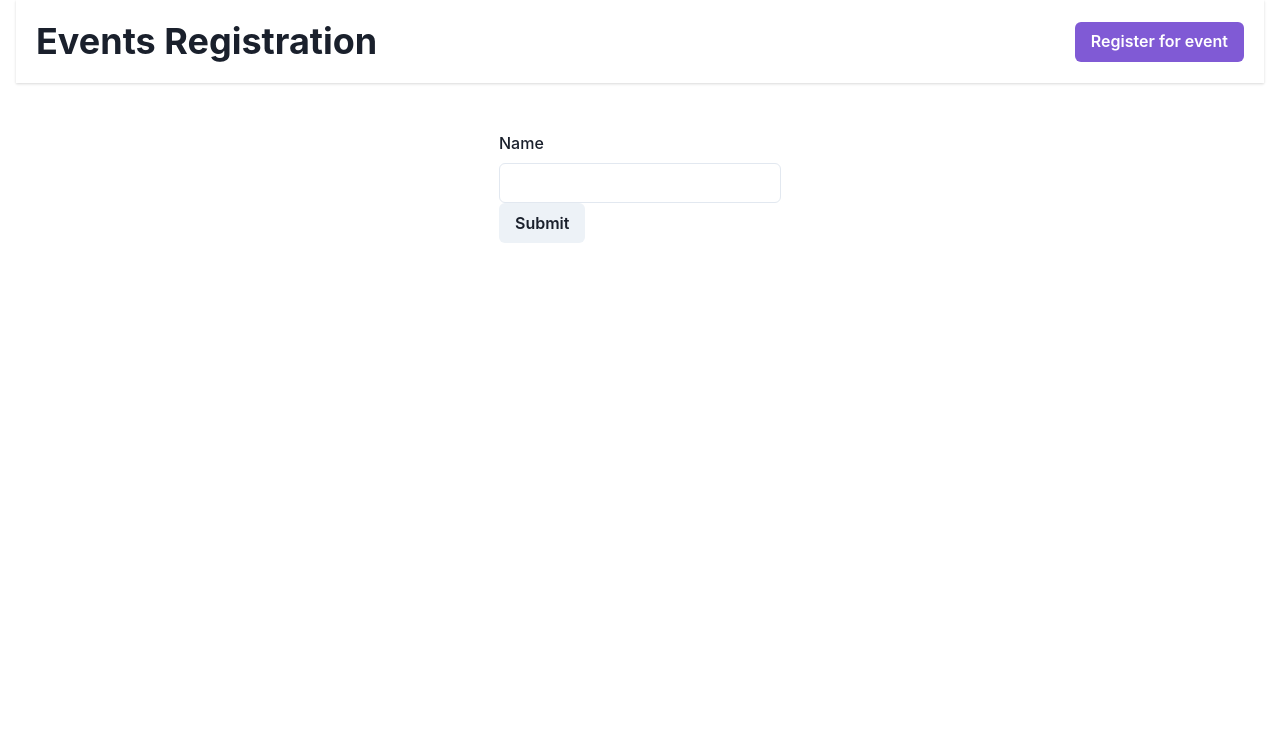
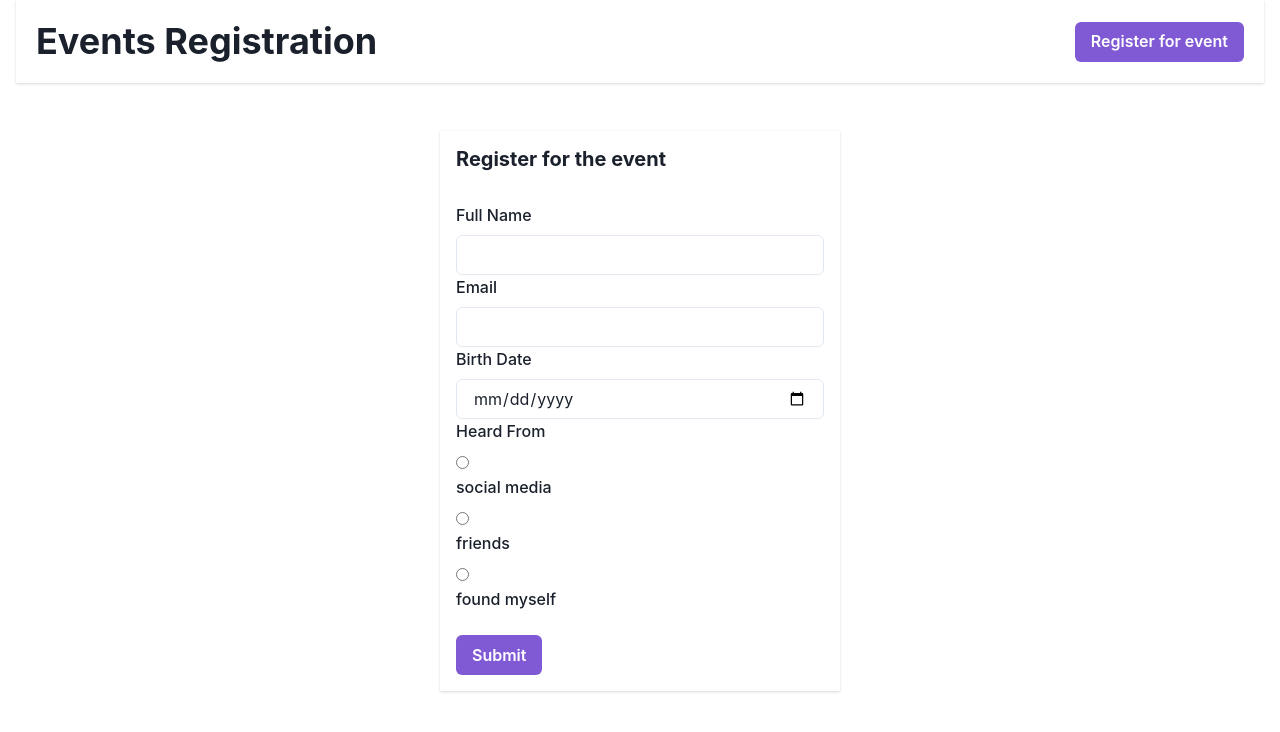
Before and after one commit to KaterynaKocheharova/Events-Registration-App, a React (Vite) app: page /register/1 in a window 1280 px wide. Shown: the top 732 px of the page. Built offline with nearby package versions, Linux system fonts and the light colour scheme.

Commit message:
add form base 2

```diff
--- a/src/components/RegistrationForm/RegistrationForm.jsx
+++ b/src/components/RegistrationForm/RegistrationForm.jsx
@@ -1,3 +1,4 @@
+import { useId } from "react";
 import { Formik, Form, Field } from "formik";
 import {
   Input,
@@ -5,37 +6,106 @@ import {
   FormControl,
   FormLabel,
   FormErrorMessage,
+  Box,
+  Heading,
 } from "@chakra-ui/react";
 import * as Yup from "yup";
 
-const validationSchema = Yup.object({
-  name: Yup.string().required("Name is required"),
+const registerParticipantSchema = Yup.object().shape({
+  fullName: Yup.string()
+    .matches(
+      /^[A-Za-z]+(?:['-]?[A-Za-z]+)*(?: [A-Za-z]+(?:['-]?[A-Za-z]+)*)+$/,
+      "Full name must contain both first and last names and only letters, spaces, hyphens, or apostrophes"
+    )
+    .min(3, "Min 3 characters")
+    .max(50, "Max 50 characters")
+    .required("Required"),
+  email: Yup.string().email("Should be a valid email").required("Required"),
+  birthDate: Yup.string().required("Required"),
+  heardFrom: Yup.string()
+    .oneOf(
+      ["social media", "friends", "found myself"],
+      "HeardFrom field should be one of: social media, friends, found myself"
+    )
+    .required("HeardFrom field is required"),
 });
 
 const RegistrationForm = () => {
+  const fullNameId = useId();
+
   return (
+    <Box p="1rem" boxShadow="base" width="400px">
       <Formik
-      initialValues={{ name: "" }}
-      validationSchema={validationSchema}
+        initialValues={{
+          fullName: "",
+          email: "",
+          birthDate: "",
+          heardFrom: "",
+        }}
+        validationSchema={registerParticipantSchema}
         onSubmit={(values) => {
           console.log(values);
         }}
       >
         {({ errors, touched }) => (
           <Form>
-          <Field name="name">
+            <Heading as="h3" size="md" mb="2rem">
+              Register for the event
+            </Heading>
+            {/* FULL NAME */}
+            <Field name="fullName">
               {({ field }) => (
-              <FormControl isInvalid={errors.name && touched.name}>
-                <FormLabel htmlFor="name">Name</FormLabel>
-                <Input id="name" {...field} />
-                <FormErrorMessage>{errors.name}</FormErrorMessage>
+                <FormControl isInvalid={errors.fullName && touched.fullName}>
+                  <FormLabel htmlFor={fullNameId}>Full Name</FormLabel>
+                  <Input id={fullNameId} {...field} />
+                  <FormErrorMessage>{errors.fullName}</FormErrorMessage>
                 </FormControl>
               )}
             </Field>
-          <Button type="submit">Submit</Button>
+            {/* EMAIL */}
+            <Field name="email">
+              {({ field }) => (
+                <FormControl isInvalid={errors.email && touched.email}>
+                  <FormLabel>Email</FormLabel>
+                  <Input type="email" {...field} />
+                  <FormErrorMessage>{errors.email}</FormErrorMessage>
+                </FormControl>
+              )}
+            </Field>
+            {/* BIRTH DATE */}
+            <Field name="birthDate">
+              {({ field }) => (
+                <FormControl isInvalid={errors.birthDate && touched.birthDate}>
+                  <FormLabel>Birth Date</FormLabel>
+                  <Input type="date" {...field} />
+                  <FormErrorMessage>{errors.birthDate}</FormErrorMessage>
+                </FormControl>
+              )}
+            </Field>
+            {/* HEARD FROM */}
+            <Field name="heardFrom">
+              {({ field }) => (
+                <FormControl isInvalid={errors.heardFrom && touched.heardFrom}>
+                  <FormLabel>Heard From</FormLabel>
+                  <Box>
+                    {["social media", "friends", "found myself"].map((option) => (
+                      <FormControl key={option} display="inline-block" mr="1rem">
+                        <Field type="radio" name="heardFrom" value={option} />
+                        <FormLabel as="span">{option}</FormLabel>
+                      </FormControl>
+                    ))}
+                  </Box>
+                  <FormErrorMessage>{errors.heardFrom}</FormErrorMessage>
+                </FormControl>
+              )}
+            </Field>
+            <Button type="submit" colorScheme="purple" mt="1rem">
+              Submit
+            </Button>
           </Form>
         )}
       </Formik>
+    </Box>
   );
 };
 
```
Also changed, not shown: src/pages/EventsRegistrationPage.jsx (line endings or trailing spaces). Lines whose indentation alone changed are shown as unchanged.
